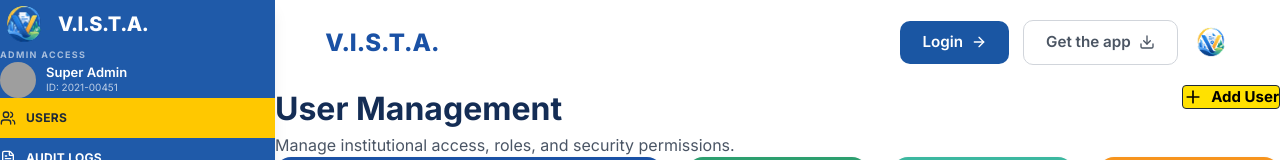
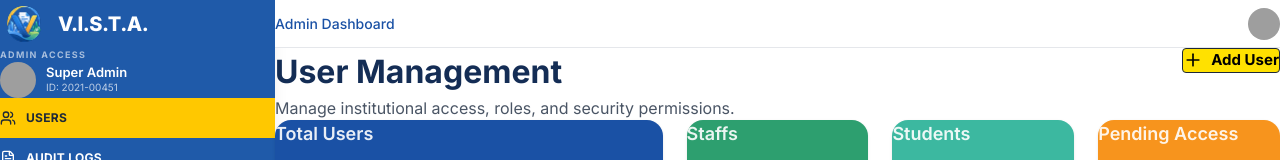
Before and after one commit to V-I-S-T-A/VISTA-WEB, a React (Vite) app: page /admin/dashboard in a window 1280 px wide. Shown: the top 160 px of the page. Built offline with nearby package versions, Linux system fonts and the light colour scheme; grey boxes are pictures that could not be loaded; a web font is replaced by a local one.

Commit message:
refactor: update shared dashboard header

```diff
--- a/src/components/Header.jsx
+++ b/src/components/Header.jsx
@@ -1,19 +1,38 @@
 import { useNavigate } from 'react-router-dom'
 import { ArrowRight, Download } from 'lucide-react'
 import vistaLogo from '../assets/shared/vista_logo.png'
+import { getHeaderConfig } from '../config/navigation'
 
-export default function Header() {
+export default function Header({ layout = 'public' }) {
   const navigate = useNavigate()
+  const config = getHeaderConfig(layout)
+
+  if (config.type === 'dashboard') {
+    return (
+      <header className="sticky top-0 z-30 flex h-12 shrink-0 items-center justify-between border-b border-gray-200 bg-white px-6">
+        <h1 className="font-inter text-sm font-medium text-[#1a51a5]">{config.title}</h1>
+        <img
+          src={config.avatar}
+          alt="Profile"
+          className="h-8 w-8 rounded-full object-cover"
+        />
+      </header>
+    )
+  }
 
   return (
     <header className="header">
       <div className="header-left">
-        <div onClick={() => navigate('/')} className="header-brand-link" style={{ cursor: 'pointer' }}>
-          <h1 className="text-[#1A51A5] font-dm-sans font-black text-lg text-[24px]">V.I.S.T.A.</h1>
-        </div>
+        <button
+          type="button"
+          onClick={() => navigate('/')}
+          className="header-brand-link cursor-pointer border-none bg-transparent p-0"
+        >
+          <h1 className="font-inter text-2xl font-black text-[#1A51A5]">V.I.S.T.A.</h1>
+        </button>
       </div>
       <div className="header-right">
-        <button onClick={() => navigate('/login')} className="btn btn-primary">
+        <button type="button" onClick={() => navigate('/login')} className="btn btn-primary">
           Login
           <ArrowRight className="btn-icon" aria-hidden="true" />
         </button>
```
